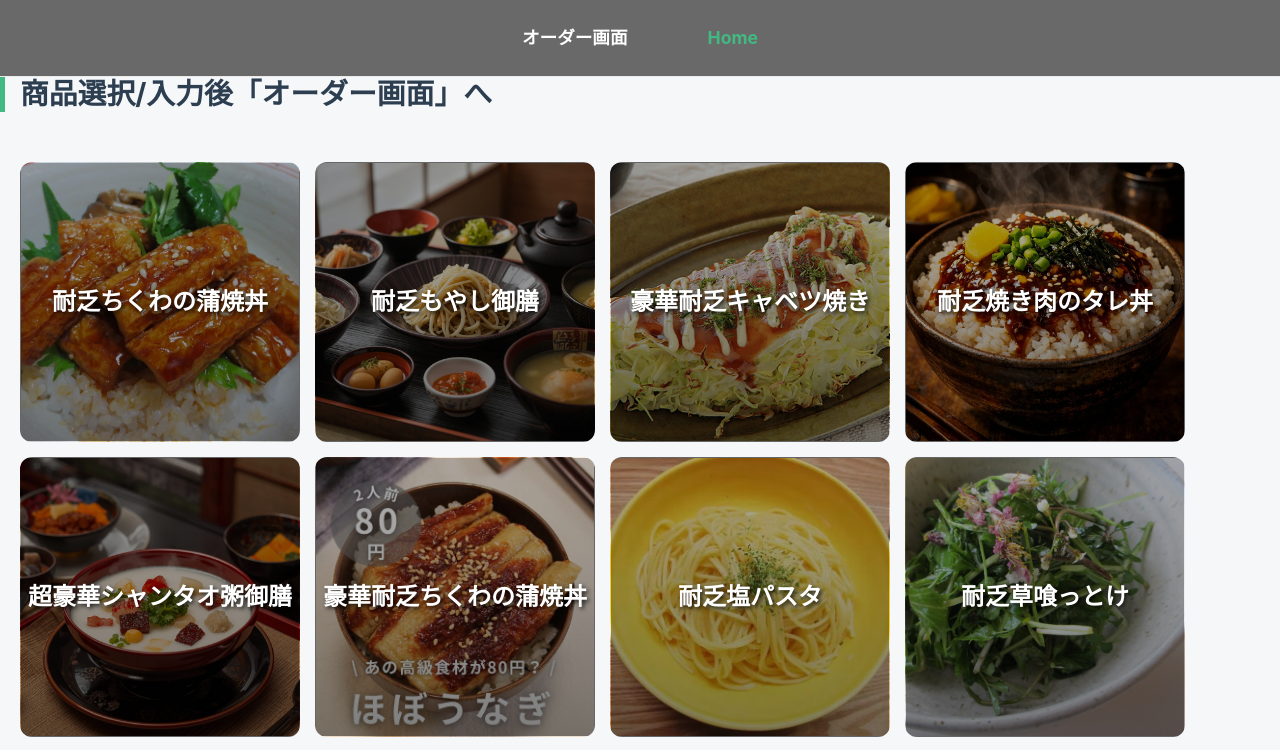
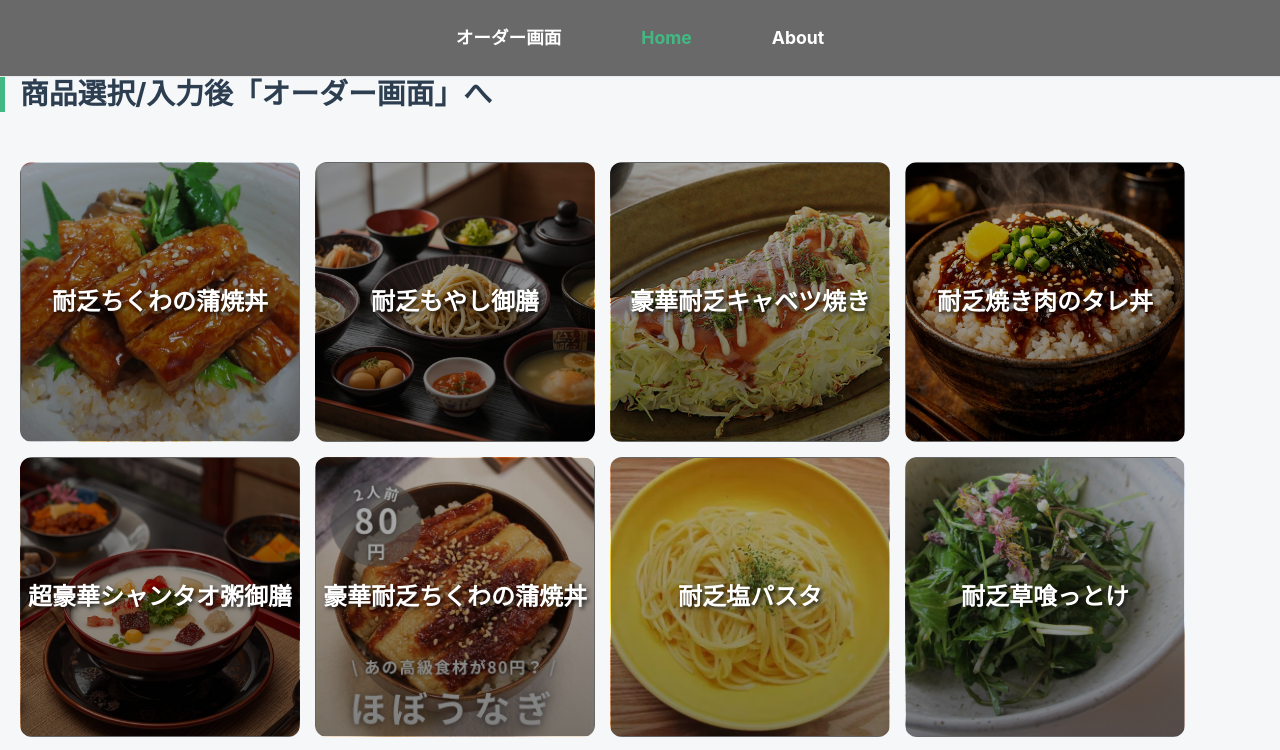
Before and after one commit to ykp1974/YkpVue3, a Vue app: page / in a window 1280 px wide. Shown: the top 750 px of the page. Built offline with nearby package versions, Linux system fonts and the light colour scheme.

Commit message:
2026/2/21@Adv About画面を一覧に変更中

```diff
--- a/src/App.vue
+++ b/src/App.vue
@@ -13,6 +13,9 @@
         <!-- 右端：Home -->
         <div class="nav-right">
           <router-link to="/" class="nav-item">Home</router-link>
+        </div>
+        <div class="nav-right">
+          <router-link to="/About" class="nav-item">About</router-link>
         </div>
       </div>
     </div>
--- a/src/views/ListComp.vue
+++ b/src/views/ListComp.vue
@@ -56,23 +56,13 @@
           text: item.text,
           inputValue: item.inputValue
         }));
-        // JSON.stringifyでデータを文字列に変換
-        // const orderData = JSON.stringify(this.orderItems);
-        // const orderData = JSON.stringify(cleanData);
-        const url = 'https://script.google.com/macros/s/AKfycbzilevW-OeRTrczq61YrWqwamcJkVAu0CAE-5a2rEM5eoBEY5n2Zko_RmWgP0wkaAM/exec';
+        const url = process.env.VUE_APP_GAS_ORDER_URL;
+        if (!url) {
+          console.error('API URLが取得できません。環境変数とサーバー再起動を確認してください。');
+          alert('設定エラー：送信先URLが見つかりません。');
+          return;
+        }
 
-        // doGet時代のコード
-        // axios.get('https://script.google.com/macros/s/AKfycby728kJ3rlPo305c6yWlqymlRr_bJu89XaGBJGQnY6Eyx72kIEY8lmrM-cOaDHZzqU/exec?order=' + encodeURIComponent(orderData))
-        // .then(response => {
-        //   console.log(response.data);
-        //   // カスタムモーダルに置き換え
-        //   alert('オーダーを送信しました!');
-        // })
-        // .catch(error => {
-        //   console.error('Error fetching data: ', error);
-        // });
-
-        // axios.get(url + '?order=' + encodeURIComponent(orderData))
         axios.post(url, JSON.stringify({ order: cleanData }), {
           headers: {
             'Content-Type': 'text/plain' // GASのdoPostへはJSONではなくtext/palinがよい
```
Also changed, not shown: 1 other file (tests, documents, lock files or other folders).
